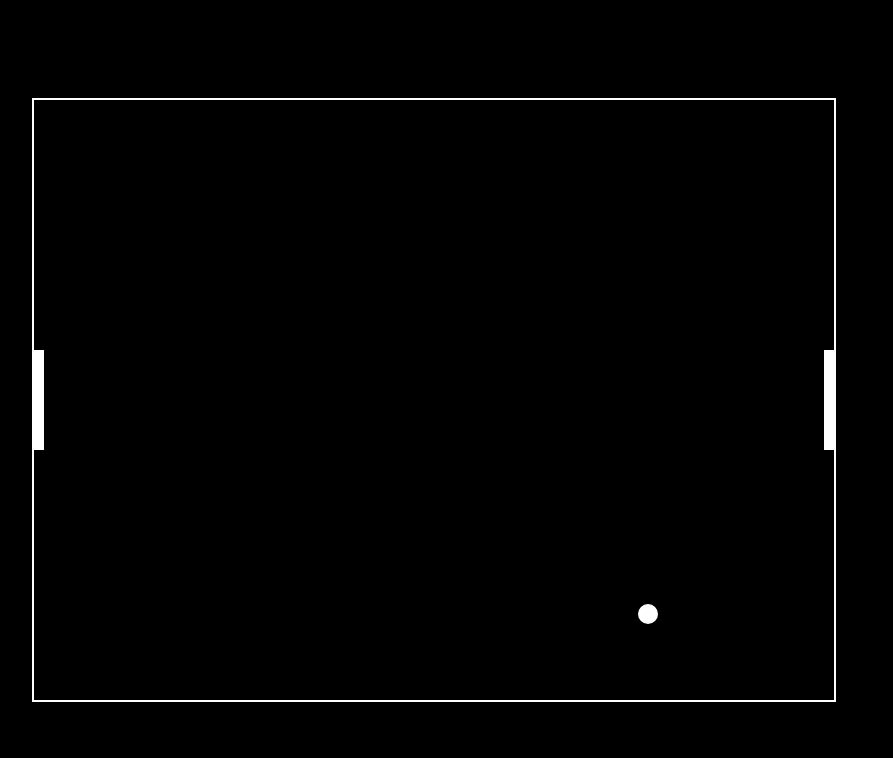
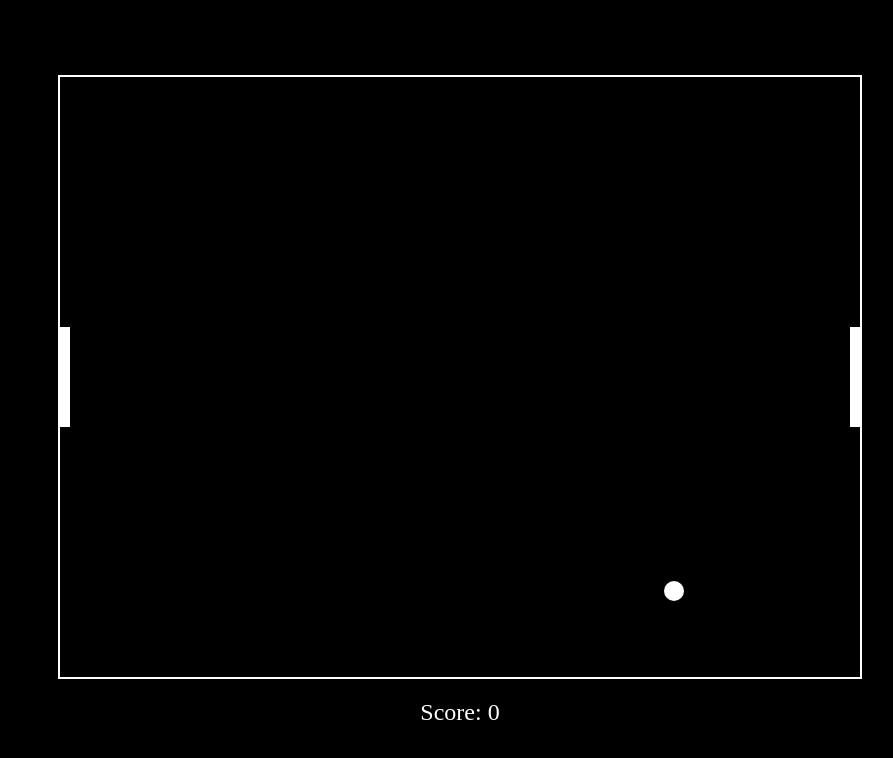
Before and after one commit to tardyparty/poong, a plain HTML site: page index.html in a window 1280 px wide. Shown: the whole page, without its empty margins (180-1073 px from the left). Drawn offline with Linux system fonts and the light colour scheme.

Commit message:
Update styles.css

```diff
--- a/styles.css
+++ b/styles.css
@@ -1,5 +1,6 @@
 body {
     display: flex;
+    flex-direction: column;
     justify-content: center;
     align-items: center;
     height: 100vh;
@@ -10,3 +11,9 @@ body {
 canvas {
     border: 2px solid #fff;
 }
+
+#scoreboard {
+    color: #fff;
+    font-size: 24px;
+    margin-top: 20px;
+}
```
